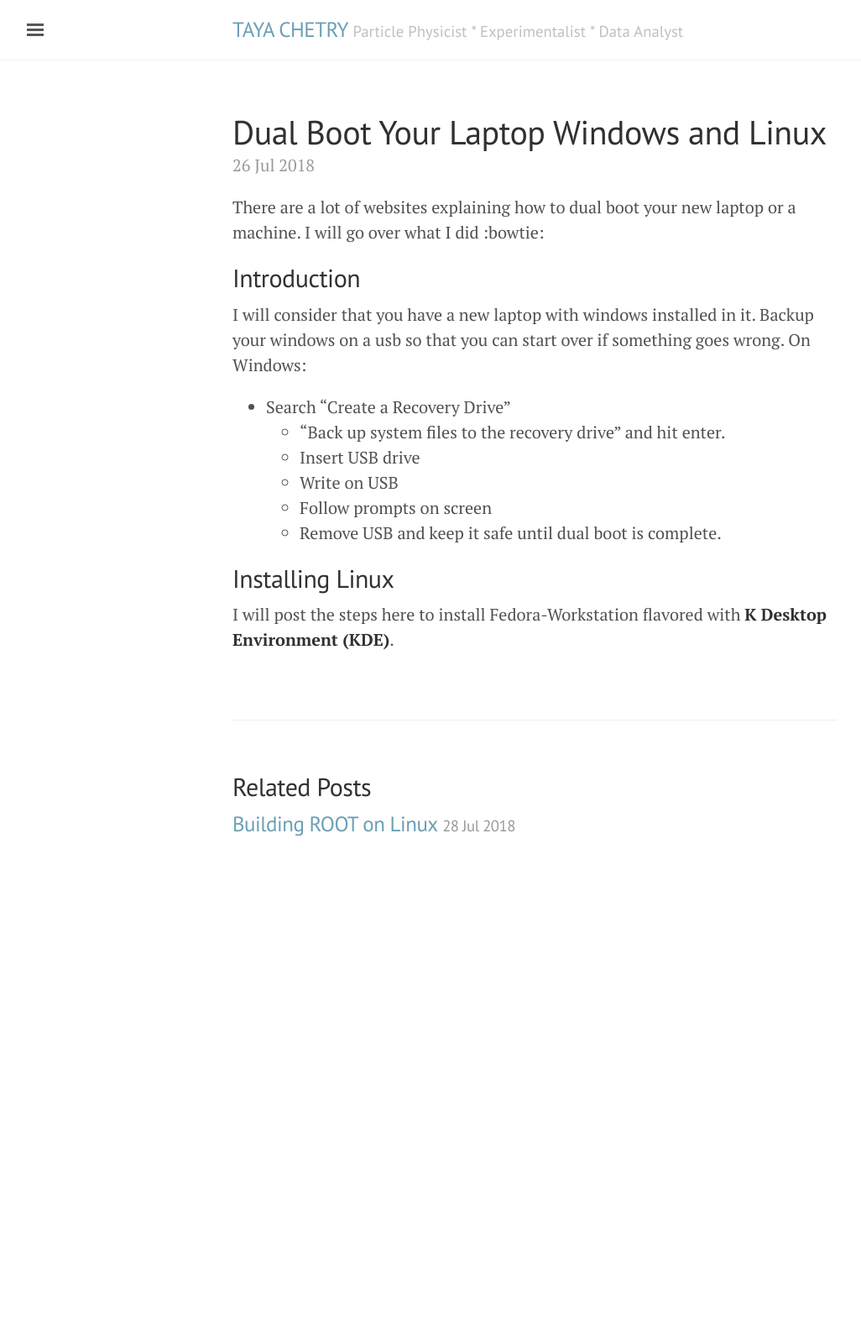
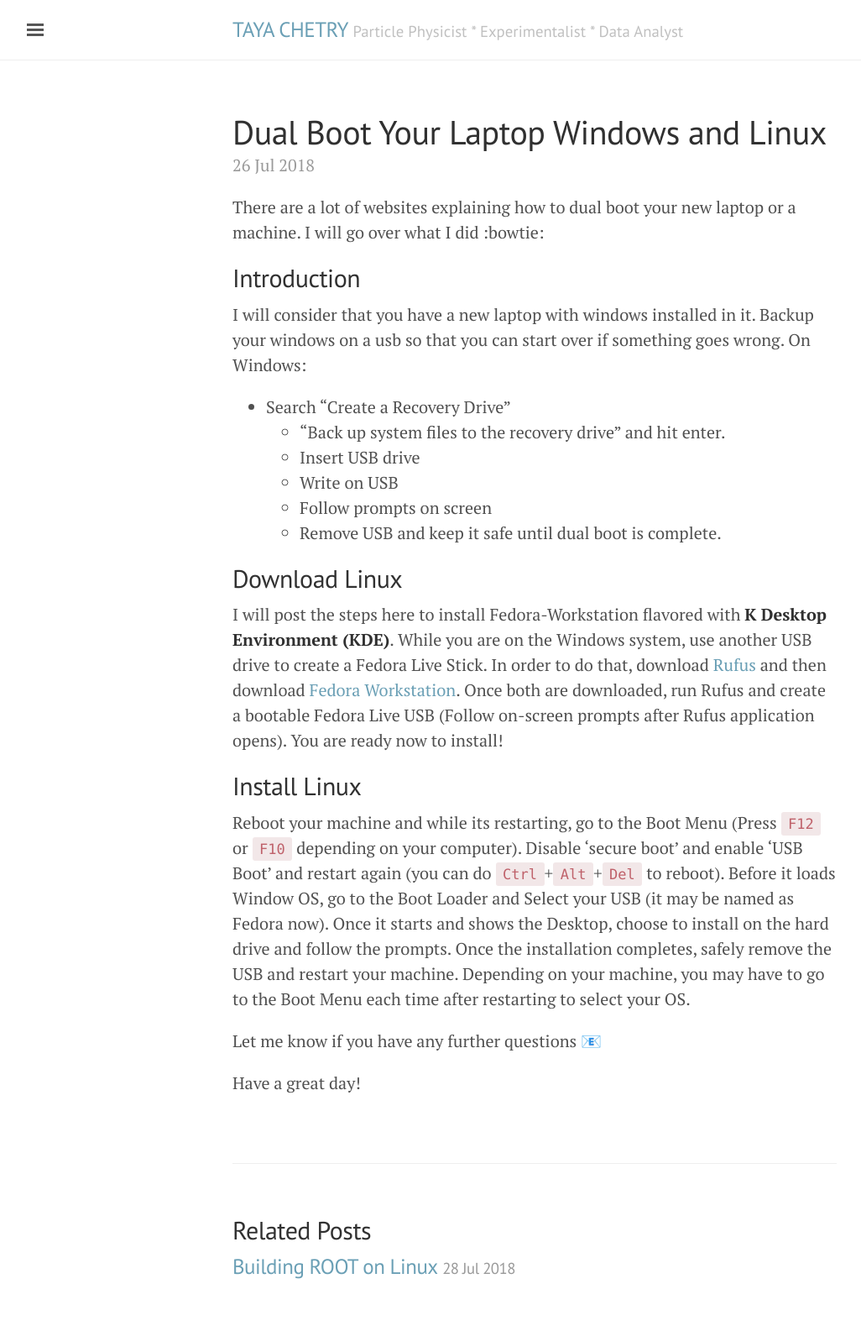
Before and after one commit to tchetry/tchetry.github.io, a Jekyll site: the page built from _posts/2018-07-26-dual-boot-linux-windows.md, in a window 1280 px wide. Shown: the whole page at 84% size, without its empty margins (3-1029 px from the left). Built offline with Jekyll 4.4.1, drawn with Linux system fonts in a browser that asks for light colours; emoji names are drawn with the system emoji font; before the commit the page ends 1057 px from its top, so only the background shows below that.

Commit message:
Update 2018-07-26-dual-boot-linux-windows.md

```diff
--- a/_posts/2018-07-26-dual-boot-linux-windows.md
+++ b/_posts/2018-07-26-dual-boot-linux-windows.md
@@ -15,5 +15,12 @@ On Windows:
 	* Follow prompts on screen
 	* Remove USB and keep it safe until dual boot is complete.
 
-## Installing Linux
-I will post the steps here to install Fedora-Workstation flavored with __K Desktop Environment (KDE)__.
+## Download Linux
+I will post the steps here to install Fedora-Workstation flavored with __K Desktop Environment (KDE)__. While you are on the Windows system, use another USB drive to create a Fedora Live Stick. In order to do that, download [Rufus](https://rufus.akeo.ie/) and then download [Fedora Workstation](https://getfedora.org/en/workstation/download/). Once both are downloaded, run Rufus and create a bootable Fedora Live USB (Follow on-screen prompts after Rufus application opens). You are ready now to install!
+
+## Install Linux
+Reboot your machine and while its restarting, go to the Boot Menu (Press `F12` or `F10` depending on your computer). Disable 'secure boot' and enable 'USB Boot' and restart again (you can do `Ctrl`+`Alt`+`Del` to reboot). Before it loads Window OS, go to the Boot Loader and Select your USB (it may be named as Fedora now). Once it starts and shows the Desktop, choose to install on the hard drive and follow the prompts. Once the installation completes, safely remove the USB and restart your machine. Depending on your machine, you may have to go to the Boot Menu each time after restarting to select your OS.
+
+Let me know if you have any further questions :email:
+
+Have a great day!
```
